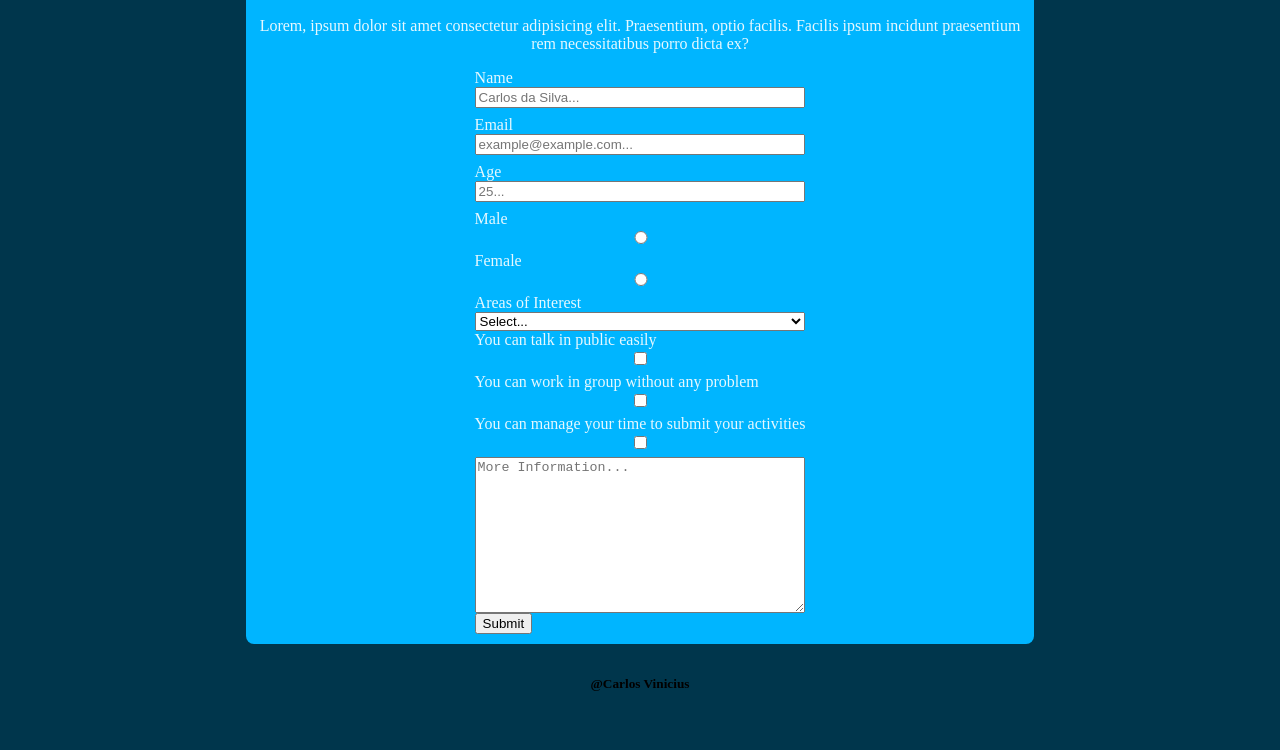
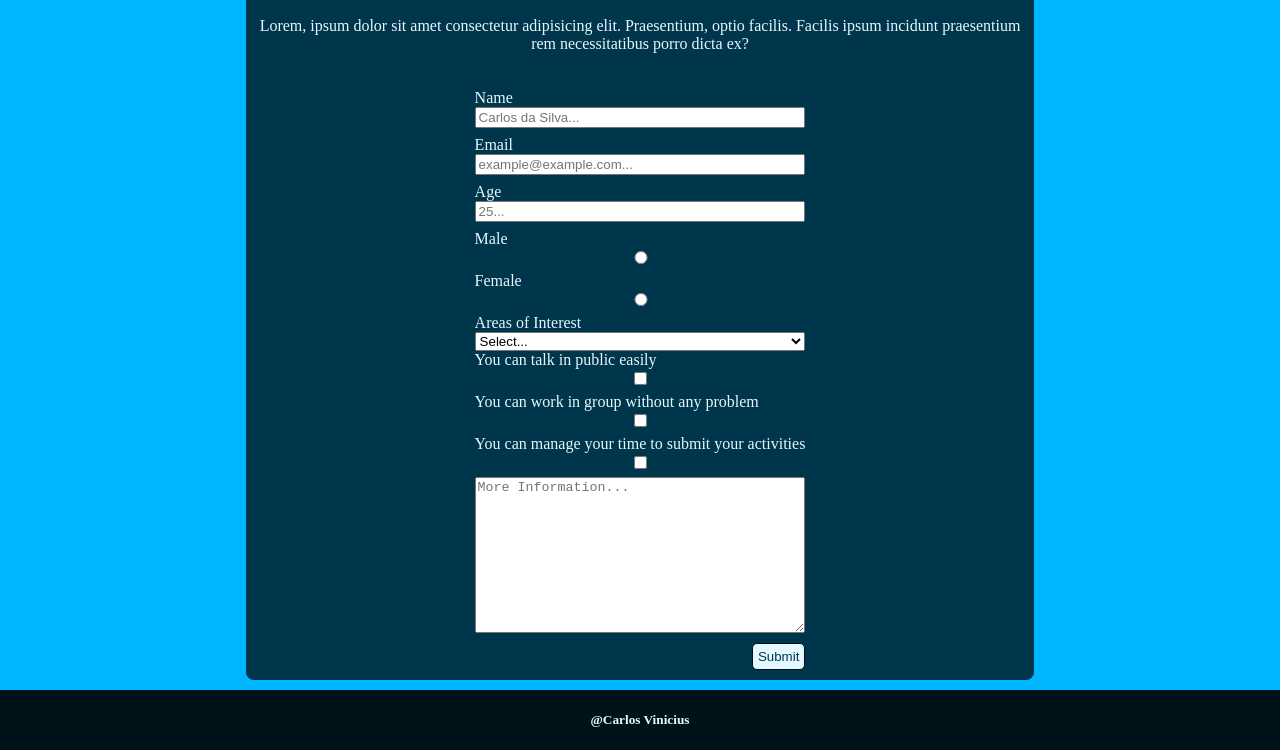
Before and after one commit to CarlosVinicius3258/petSurvey, a plain HTML site: page index.html in a window 1280 px wide. Shown: the part 149-899 px from the top of the page. Before the commit the page ends 863 px from the top, so only its background shows below. Drawn offline with Linux system fonts and the light colour scheme.

Commit message:
add: change form, button and footer colors

```diff
--- a/styles/style.css
+++ b/styles/style.css
@@ -6,13 +6,13 @@ body{
     justify-content: center;
     align-items: center;
     margin-top: 50px;
-    background-color: #00364c;
+    background-color: #00b5ff;
 }
 
 #container{
     width: 60%;
     height: auto;
-
+    padding: 20px;
     display: flex;
     flex-direction: column;
     align-items: center;
@@ -20,7 +20,7 @@ body{
     margin: 10px;
     padding:10px;
     border-radius: 8px;
-    background-color: #00b5ff;
+    background-color: #00364c;
     color: #e6f8ff;
 
 
@@ -32,6 +32,10 @@ body{
     text-align: center;
 }
 
+#survey-form{
+    margin: 20px;
+
+}
 #basic-info{
     display: flex;
     flex-direction: column;
@@ -51,7 +55,27 @@ input{
     display: flex;
     flex-direction: column;
 }
+#submit{
+    float: right;
+    color: #00364c;
+    background-color: #e6f8ff;
+    margin-top: 10px;
+    padding: 5px;
+    border: 0.03em solid #001219;
+    border-radius: 5px;
+
+}
+
+#submit:hover{
+    color: #e6f8ff;
+    background-color: #00b5ff;
+    cursor: pointer;
+}
 
 #footer{
     text-align: center;
+    background-color: #001219;
+    width: 100%;
+    height: 7%;
+    color: #e6f8ff;
 }
```
